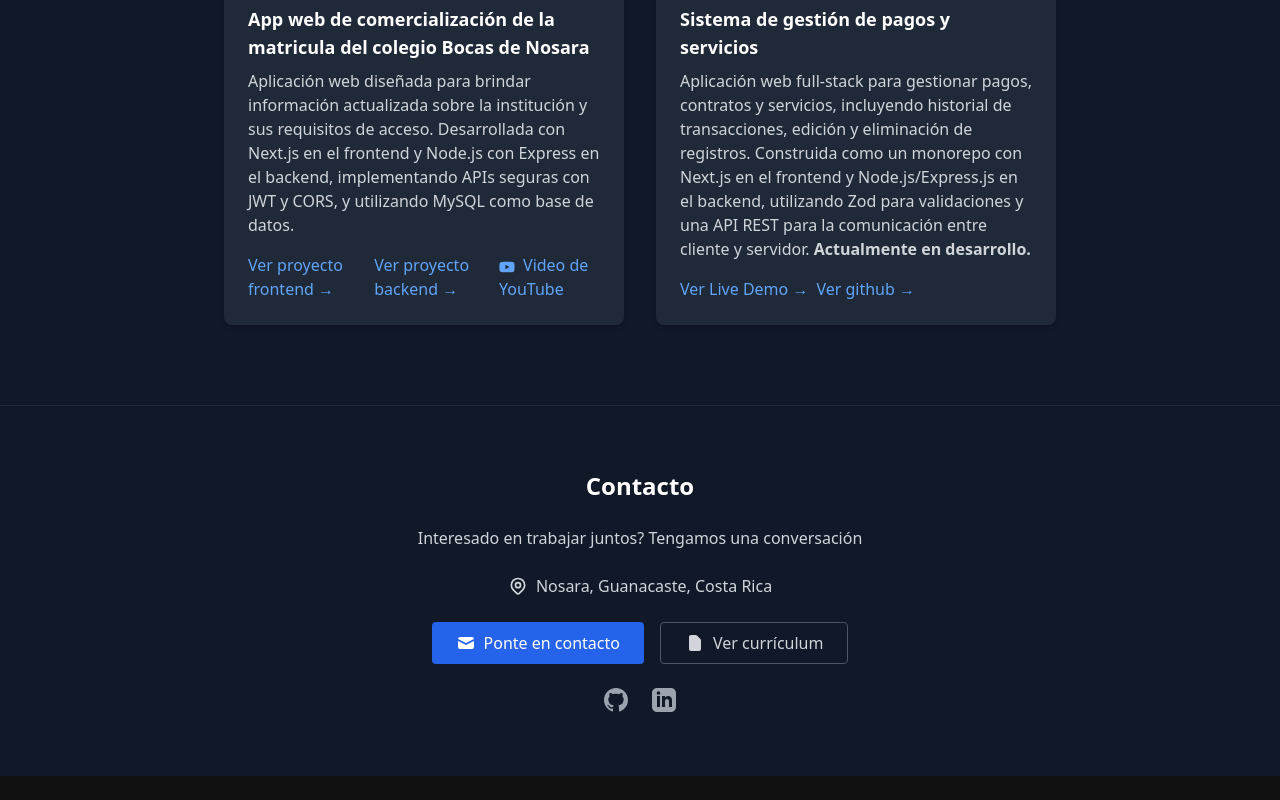
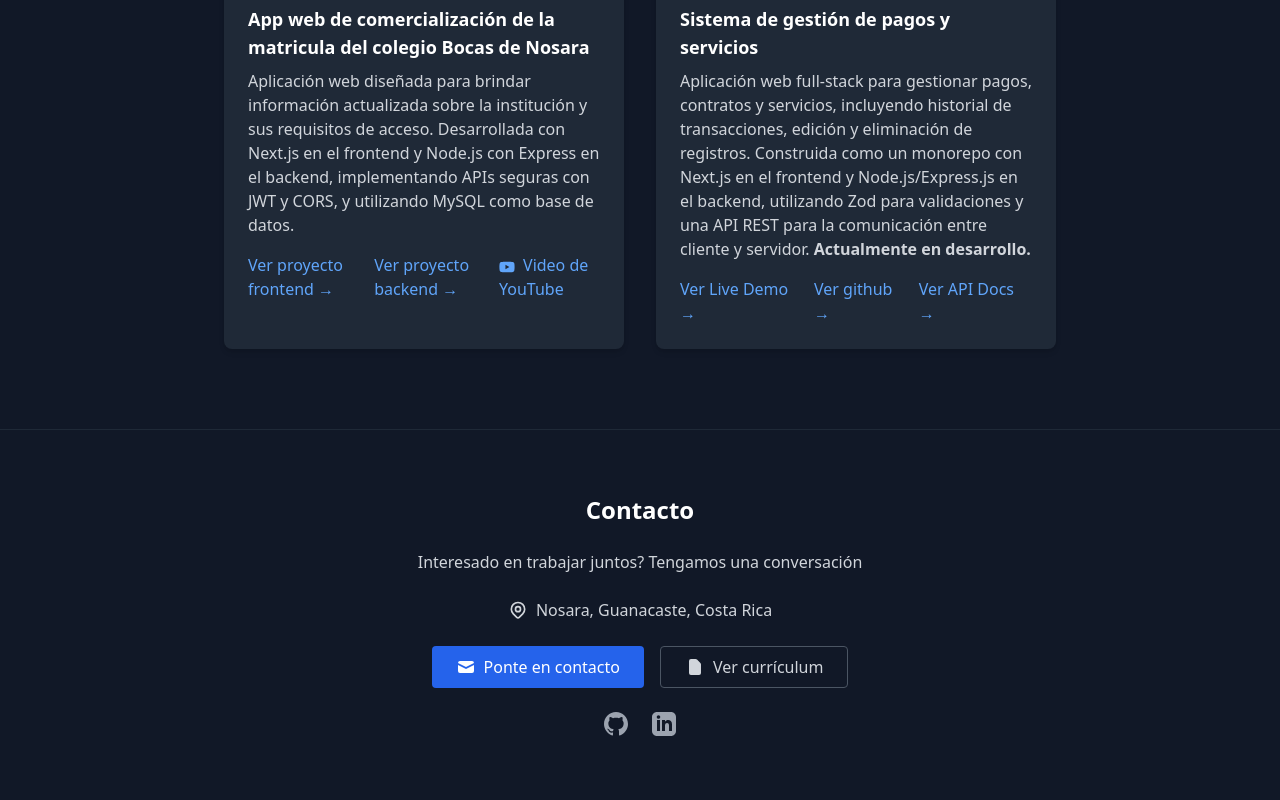
Before and after one commit to Cabal11/Portfolio, a Next.js app: page / in a window 1280 px wide. Shown: the part 1584-2384 px from the top of the page. Before the commit the page ends 2360 px from the top, so only its background shows below. Built offline with nearby package versions, Linux system fonts and the light colour scheme.

Commit message:
feat: enlace API docs agregado

```diff
--- a/app/components/ProjectsSection.tsx
+++ b/app/components/ProjectsSection.tsx
@@ -82,7 +82,6 @@ export default function ProjectsSection() {
                 Next.js en el frontend y Node.js/Express.js en el backend,
                 utilizando Zod para validaciones y una API REST para la
                 comunicación entre cliente y servidor.
-
                 <strong> Actualmente en desarrollo.</strong>
               </p>
               <div className="flex gap-2">
@@ -101,6 +100,14 @@ export default function ProjectsSection() {
                   className="text-blue-400 hover:text-blue-300 font-medium text-sm sm:text-base"
                 >
                   Ver github →
+                </a>
+                <a
+                  href="https://gestor-recibos.onrender.com/docs"
+                  target="_blank"
+                  rel="noopener noreferrer"
+                  className="text-blue-400 hover:text-blue-300 font-medium text-sm sm:text-base"
+                >
+                  Ver API Docs →
                 </a>
               </div>
             </div>
```
